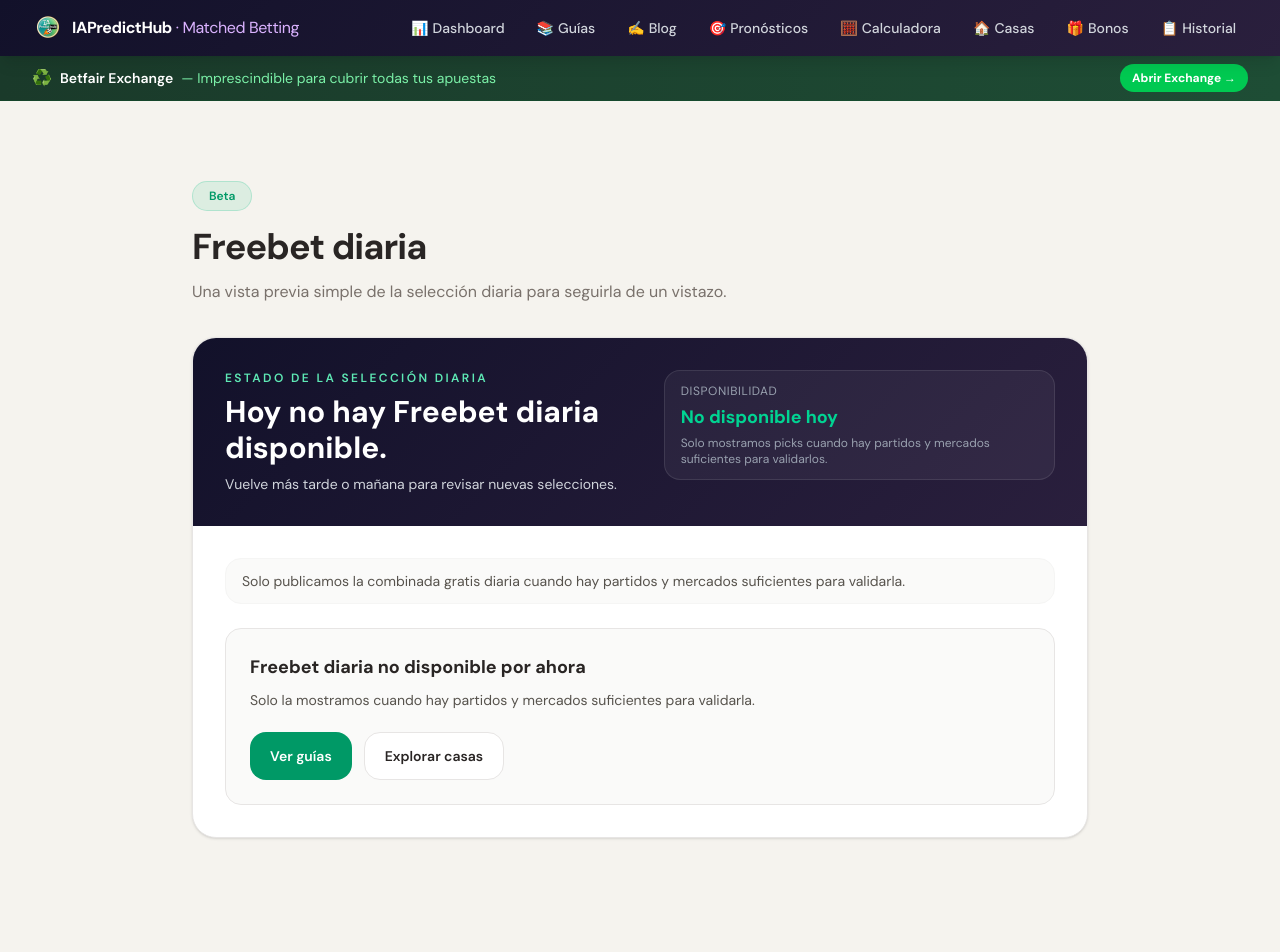
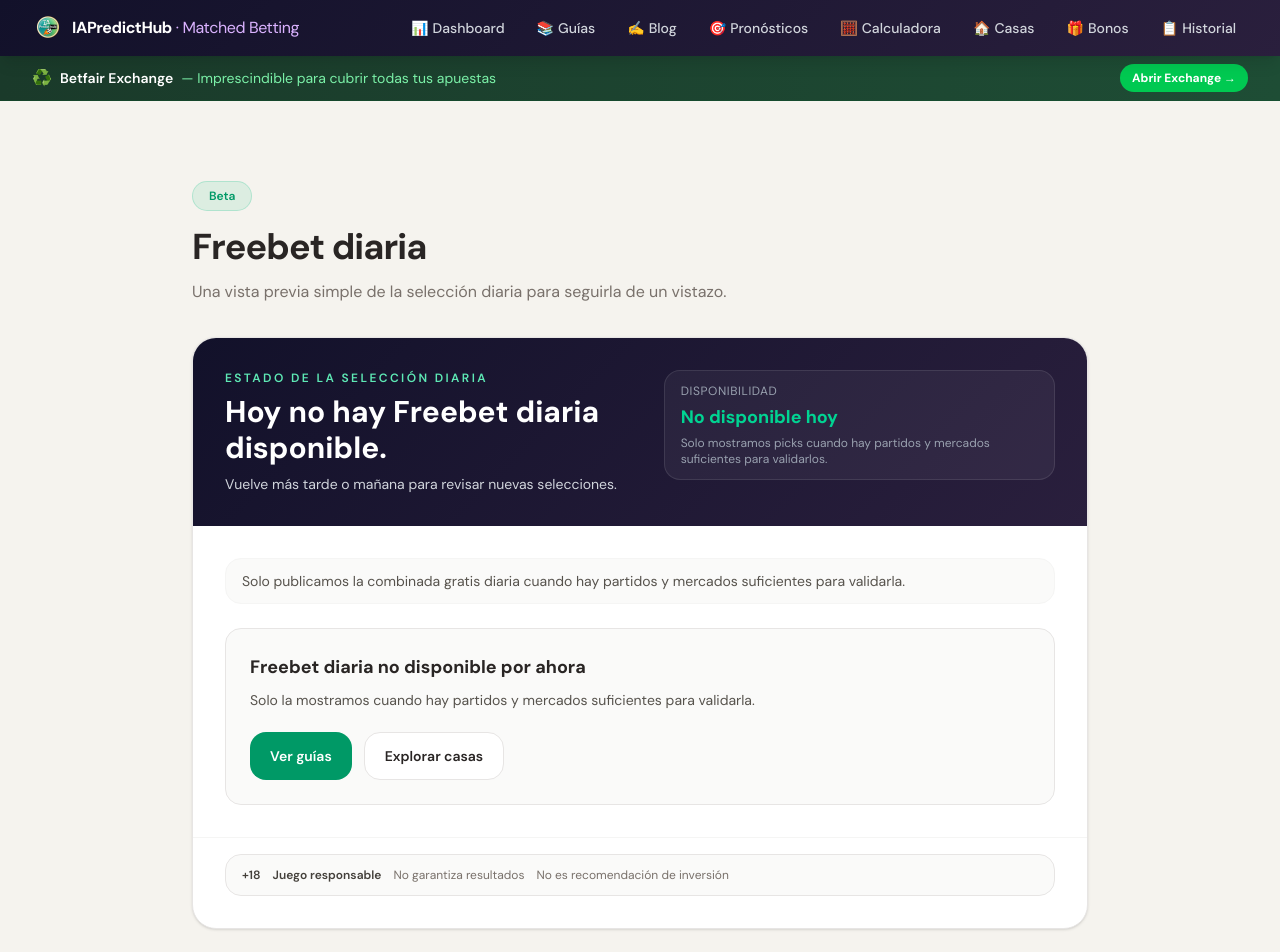
Before and after one commit to eloylt13/matched-betting-app, a Next.js app: page /pronosticos in a window 1280 px wide. Shown: the top 952 px of the page. Built offline with nearby package versions, Linux system fonts and the light colour scheme; no server answers; a web font is replaced by a local one.

Commit message:
feat: add responsible use notice to pronosticos

```diff
--- a/app/pronosticos/page.tsx
+++ b/app/pronosticos/page.tsx
@@ -141,6 +141,16 @@ export default async function PronosticosPage() {
               </div>
             )}
           </div>
+          <div className="border-t border-stone-100 px-6 pb-6 pt-4 sm:px-8 sm:pb-8">
+            <div className="rounded-2xl border border-stone-200 bg-stone-50 px-4 py-3 text-xs text-stone-500">
+              <div className="flex flex-wrap items-center gap-x-3 gap-y-1">
+                <span className="font-semibold text-stone-700">+18</span>
+                <span className="font-semibold text-stone-700">Juego responsable</span>
+                <span>No garantiza resultados</span>
+                <span>No es recomendación de inversión</span>
+              </div>
+            </div>
+          </div>
         </section>
 
       </div>
```
